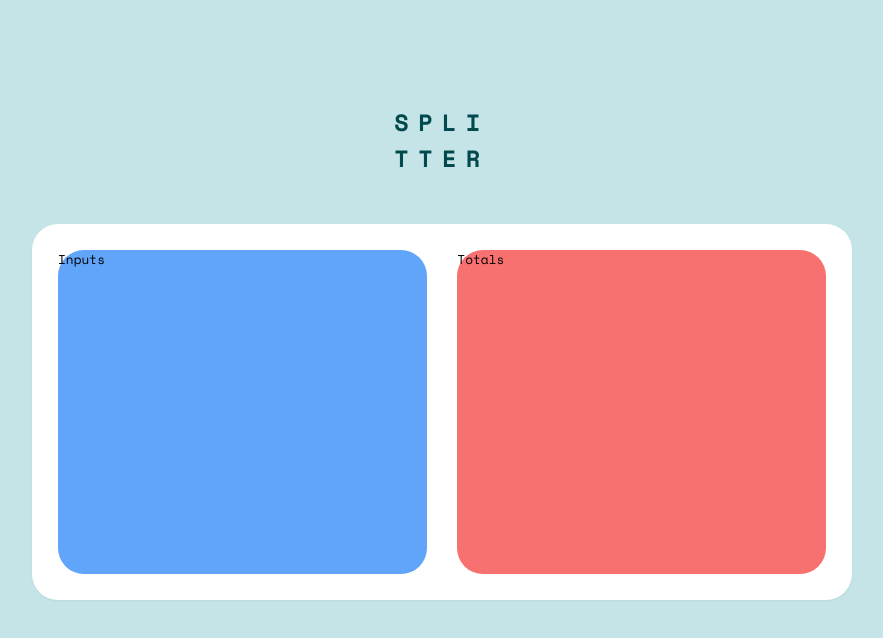
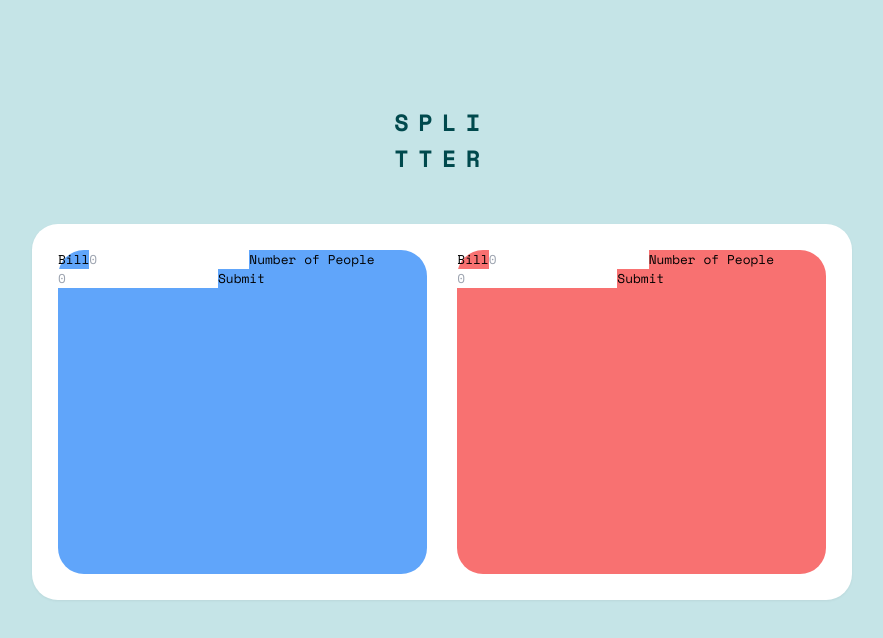
Before and after one commit to pkthunder87/tip-calculator, a React (Vite) app: page / in a window 1280 px wide. Shown: the top 638 px of the page, without its empty margins (198-1081 px from the left). Built offline with nearby package versions, Linux system fonts and the light colour scheme.

Commit message:
Refactor: Merge BillInputs and DisplayTotals into Calculator

```diff
--- a/package.json
+++ b/package.json
@@ -11,7 +11,8 @@
   },
   "dependencies": {
     "react": "^18.2.0",
-    "react-dom": "^18.2.0"
+    "react-dom": "^18.2.0",
+    "react-hook-form": "^7.51.2"
   },
   "devDependencies": {
     "@types/react": "^18.2.15",
--- a/src/components/BillInputs.jsx
+++ /dev/null
@@ -1,7 +0,0 @@
-function BillInputs() {
-  return (
-    <div className="h-[100%] w-[48%] rounded-[26px] bg-blue-400 ">Inputs</div>
-  );
-}
-
-export default BillInputs;
--- a/src/components/Calculator.jsx
+++ b/src/components/Calculator.jsx
@@ -1,13 +1,46 @@
-import BillInputs from './BillInputs';
-import DisplayTotals from './DisplayTotals';
+import { useForm } from 'react-hook-form';
 
 function Calculator() {
+  const {
+    register,
+    handleSubmit,
+    formState: { errors },
+  } = useForm();
+
+  function onSubmit(data) {
+    console.log(data);
+  }
   return (
     <div className="-mt-10 flex h-full w-full items-center justify-center">
-      <div className="flex h-full w-[64%] items-center justify-center gap-[4%] rounded-[26px] bg-white p-[2%] drop-shadow-sm">
-        <BillInputs />
-        <DisplayTotals />
-      </div>
+      <form
+        onSubmit={handleSubmit(onSubmit)}
+        className="flex h-full w-[64%] items-center justify-center gap-[4%] rounded-[26px] bg-white p-[2%] drop-shadow-sm"
+      >
+        <div className="h-[100%] w-[48%] rounded-[26px] bg-blue-400 ">
+          <label htmlFor="bill">Bill</label>
+          <input placeholder="0" type="text" id="bill" {...register('bill')} />
+          <label htmlFor="bill">Number of People</label>
+          <input
+            placeholder="0"
+            type="text"
+            id="people"
+            {...register('people')}
+          />
+          <button type="reset">Submit</button>
+        </div>
+        <div className="h-[100%] w-[48%] rounded-[26px] bg-red-400 ">
+          <label htmlFor="bill">Bill</label>
+          <input placeholder="0" type="text" id="bill" {...register('bill')} />
+          <label htmlFor="bill">Number of People</label>
+          <input
+            placeholder="0"
+            type="text"
+            id="people"
+            {...register('people')}
+          />
+          <button type="reset">Submit</button>
+        </div>
+      </form>
     </div>
   );
 }
--- a/src/components/DisplayTotals.jsx
+++ /dev/null
@@ -1,7 +0,0 @@
-function DisplayTotals() {
-  return (
-    <div className="h-[100%] w-[48%] rounded-[26px] bg-red-400 ">Totals</div>
-  );
-}
-
-export default DisplayTotals;
```
Also changed, not shown: 1 other file (tests, documents, lock files or other folders).
